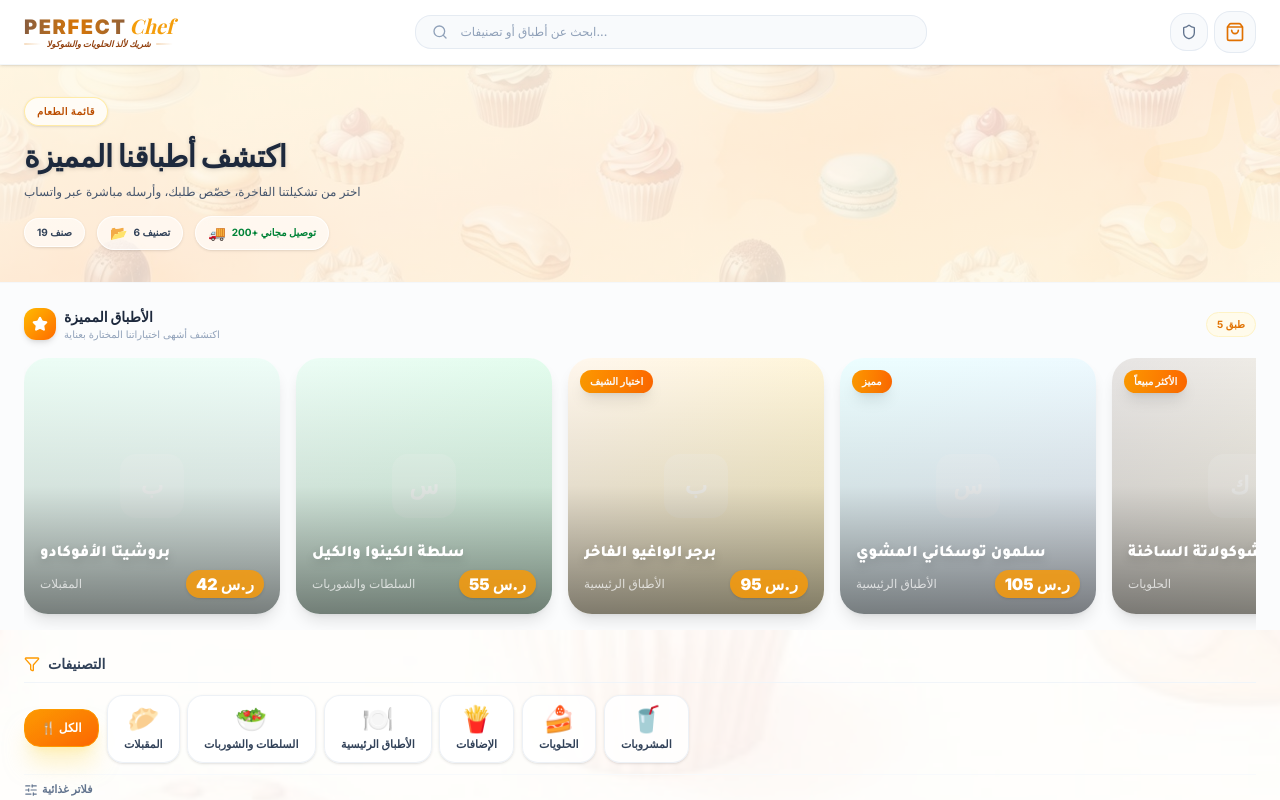
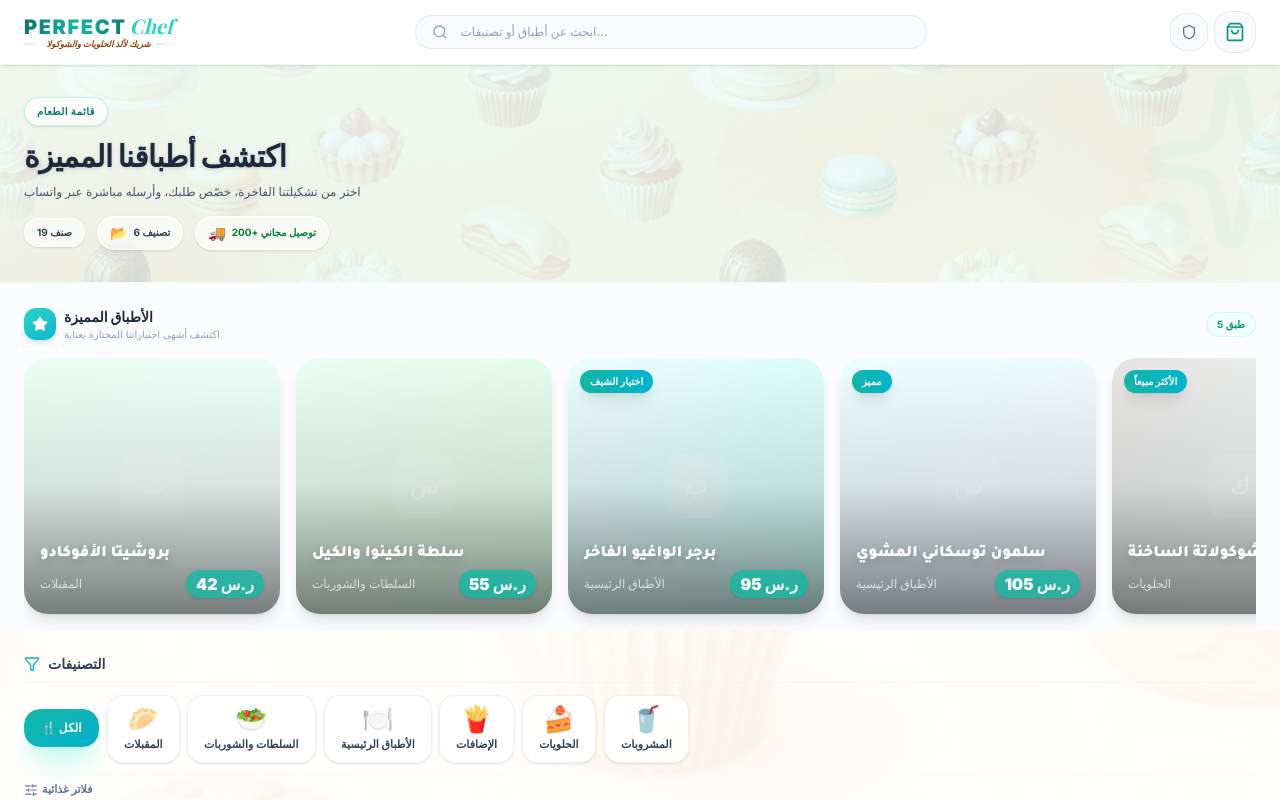
Before and after one commit to Ramadaneldinary/Rawbilla-store, a React (Vite) app: page / in a window 1280 px wide. Shown: the top 800 px of the page. Built offline with nearby package versions, Linux system fonts and the light colour scheme; a web font is replaced by a local one.

Commit message:
Change theme color from orange to turquoise

```diff
--- a/src/index.css
+++ b/src/index.css
@@ -4,6 +4,32 @@
   --font-sans: 'Inter', system-ui, sans-serif;
   --font-script: 'Dancing Script', cursive;
   --font-display: 'Playfair Display', serif;
+
+  /* Redefine amber to turquoise/teal */
+  --color-amber-50: #f0fdfa;
+  --color-amber-100: #ccfbf1;
+  --color-amber-200: #99f6e4;
+  --color-amber-300: #5eead4;
+  --color-amber-400: #2dd4bf;
+  --color-amber-500: #14b8a6;
+  --color-amber-600: #0d9488;
+  --color-amber-700: #0f766e;
+  --color-amber-800: #115e59;
+  --color-amber-900: #134e4a;
+  --color-amber-950: #042f2e;
+
+  /* Redefine orange to cyan/dark-turquoise */
+  --color-orange-50: #ecfeff;
+  --color-orange-100: #cffafe;
+  --color-orange-200: #a5f3fc;
+  --color-orange-300: #67e8f9;
+  --color-orange-400: #22d3ee;
+  --color-orange-500: #06b6d4;
+  --color-orange-600: #0891b2;
+  --color-orange-700: #0e7490;
+  --color-orange-800: #155e75;
+  --color-orange-900: #164e63;
+  --color-orange-950: #083344;
 }
 
 ::-webkit-scrollbar { width: 6px; }
@@ -44,7 +70,7 @@ input[type="number"]::-webkit-outer-spin-button { -webkit-appearance: none; marg
   .img-shine:hover::after { opacity: 1; transform: rotate(25deg) translateX(80%); }
   .animate-float { animation: float 3s ease-in-out infinite; }
   @keyframes float { 0%, 100% { transform: translateY(0); } 50% { transform: translateY(-4px); } }
-  .cat-card::before { content: ''; position: absolute; inset: 0; border-radius: inherit; padding: 2px; background: linear-gradient(135deg, transparent 30%, rgba(245,158,11,0.3) 50%, transparent 70%); background-size: 300% 300%; -webkit-mask: linear-gradient(#fff 0 0) content-box, linear-gradient(#fff 0 0); -webkit-mask-composite: xor; mask-composite: exclude; opacity: 0; transition: opacity 0.3s; animation: borderRotate 3s linear infinite paused; }
+  .cat-card::before { content: ''; position: absolute; inset: 0; border-radius: inherit; padding: 2px; background: linear-gradient(135deg, transparent 30%, rgba(20,184,166,0.3) 50%, transparent 70%); background-size: 300% 300%; -webkit-mask: linear-gradient(#fff 0 0) content-box, linear-gradient(#fff 0 0); -webkit-mask-composite: xor; mask-composite: exclude; opacity: 0; transition: opacity 0.3s; animation: borderRotate 3s linear infinite paused; }
   .cat-card:hover::before { opacity: 1; animation-play-state: running; }
   @keyframes borderRotate { 0% { background-position: 0% 50%; } 50% { background-position: 100% 50%; } 100% { background-position: 0% 50%; } }
   .cat-card:hover .cat-img-wrap img { transform: scale(1.08); filter: brightness(1.04) saturate(1.08); }
@@ -53,7 +79,7 @@ input[type="number"]::-webkit-outer-spin-button { -webkit-appearance: none; marg
   .cat-name-label { transition: transform 0.3s; }
   .cat-card:hover .cat-name-label { transform: translateY(-1px); }
   .price-tag { position: relative; }
-  .price-tag::before { content: ''; position: absolute; inset: -2px; border-radius: 16px; background: linear-gradient(135deg, #f59e0b22, #ea580c22); opacity: 0; transition: opacity 0.3s; }
+  .price-tag::before { content: ''; position: absolute; inset: -2px; border-radius: 16px; background: linear-gradient(135deg, rgba(20,184,166,0.1), rgba(8,145,178,0.1)); opacity: 0; transition: opacity 0.3s; }
   .price-tag:hover::before { opacity: 1; }
   @keyframes slowZoom { 0% { transform: scale(1); } 100% { transform: scale(1.12); } }
   .img-slow-zoom { animation: slowZoom 6s ease-out forwards; }
@@ -70,7 +96,7 @@ input[type="number"]::-webkit-outer-spin-button { -webkit-appearance: none; marg
 }
 
 .cat-card { position: relative; overflow: hidden; isolation: isolate; will-change: transform; }
-.cat-card-active::after { content: ''; position: absolute; inset: -2px; border-radius: 18px; background: linear-gradient(135deg, rgba(245,158,11,0.25), rgba(234,88,12,0.25)); z-index: -1; animation: activeGlow 2.5s ease-in-out infinite; }
+.cat-card-active::after { content: ''; position: absolute; inset: -2px; border-radius: 18px; background: linear-gradient(135deg, rgba(20,184,166,0.25), rgba(8,145,178,0.25)); z-index: -1; animation: activeGlow 2.5s ease-in-out infinite; }
 @keyframes activeGlow { 0%, 100% { opacity: 0.3; } 50% { opacity: 0.7; } }
 .cat-img-wrap { position: relative; overflow: hidden; border-radius: 14px; }
 .cat-img-wrap img { transition: transform 0.4s ease-out; will-change: transform; }
@@ -80,20 +106,20 @@ input[type="number"]::-webkit-outer-spin-button { -webkit-appearance: none; marg
 .cat-btn-press { animation: catPress 0.3s ease-out; }
 .cat-btn-selected { animation: catSelect 0.35s ease-out; }
 
-.text-gradient { background: linear-gradient(135deg, #d97706, #ea580c); -webkit-background-clip: text; -webkit-text-fill-color: transparent; background-clip: text; }
+.text-gradient { background: linear-gradient(135deg, #0d9488, #0891b2); -webkit-background-clip: text; -webkit-text-fill-color: transparent; background-clip: text; }
 .font-ar { font-family: 'Tajawal', 'Inter', sans-serif; }
 .font-en { font-family: 'Poppins', 'Inter', sans-serif; }
 
-.logo-text-shimmer { background: linear-gradient(90deg, #5c3a1e 0%, #8b5e3c 25%, #d97706 50%, #8b5e3c 75%, #5c3a1e 100%); background-size: 200% auto; -webkit-background-clip: text; background-clip: text; -webkit-text-fill-color: transparent; animation: logoShimmer 5s linear infinite; }
+.logo-text-shimmer { background: linear-gradient(90deg, #115e59 0%, #0f766e 25%, #14b8a6 50%, #0f766e 75%, #115e59 100%); background-size: 200% auto; -webkit-background-clip: text; background-clip: text; -webkit-text-fill-color: transparent; animation: logoShimmer 5s linear infinite; }
 @keyframes logoShimmer { 0% { background-position: 0% center; } 100% { background-position: 200% center; } }
-.logo-chef-glow { color: #d97706; animation: chefGlow 4s ease-in-out infinite; }
-@keyframes chefGlow { 0%, 100% { color: #d97706; } 50% { color: #f59e0b; } }
-.logo-line-animate { background: linear-gradient(90deg, #d9770640, transparent); animation: lineExpand 1.5s ease-out both; }
+.logo-chef-glow { color: #14b8a6; animation: chefGlow 4s ease-in-out infinite; }
+@keyframes chefGlow { 0%, 100% { color: #14b8a6; } 50% { color: #2dd4bf; } }
+.logo-line-animate { background: linear-gradient(90deg, rgba(20,184,166,0.25), transparent); animation: lineExpand 1.5s ease-out both; }
 @keyframes lineExpand { from { transform: scaleX(0); } to { transform: scaleX(1); } }
 .logo-sub-fade { animation: fadeIn 1s ease-out 0.3s both; }
 
 @keyframes cartFloat { 0%, 100% { transform: translateY(0); } 50% { transform: translateY(-6px); } }
-@keyframes cartPulse { 0%, 100% { box-shadow: 0 4px 20px rgba(16,185,129,0.3); } 50% { box-shadow: 0 4px 30px rgba(16,185,129,0.5), 0 0 0 8px rgba(16,185,129,0.1); } }
+@keyframes cartPulse { 0%, 100% { box-shadow: 0 4px 20px rgba(20,184,166,0.3); } 50% { box-shadow: 0 4px 30px rgba(20,184,166,0.5), 0 0 0 8px rgba(20,184,166,0.1); } }
 .cart-float-btn { animation: cartFloat 2.5s ease-in-out infinite, cartPulse 2s ease-in-out infinite; }
 .cart-float-btn:hover { animation: none; transform: scale(1.08); }
 .cart-float-btn:active { transform: scale(0.95); }
```
